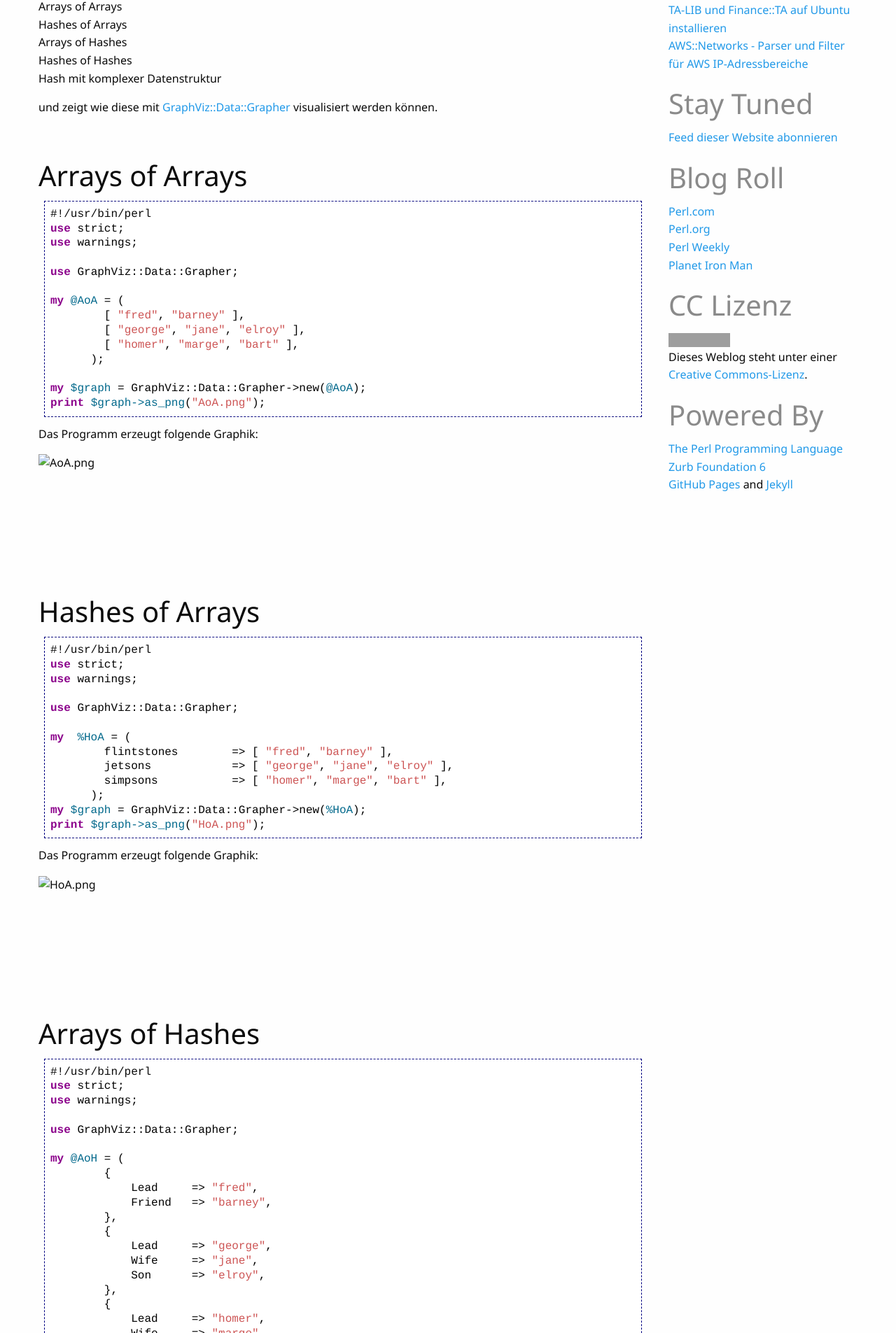
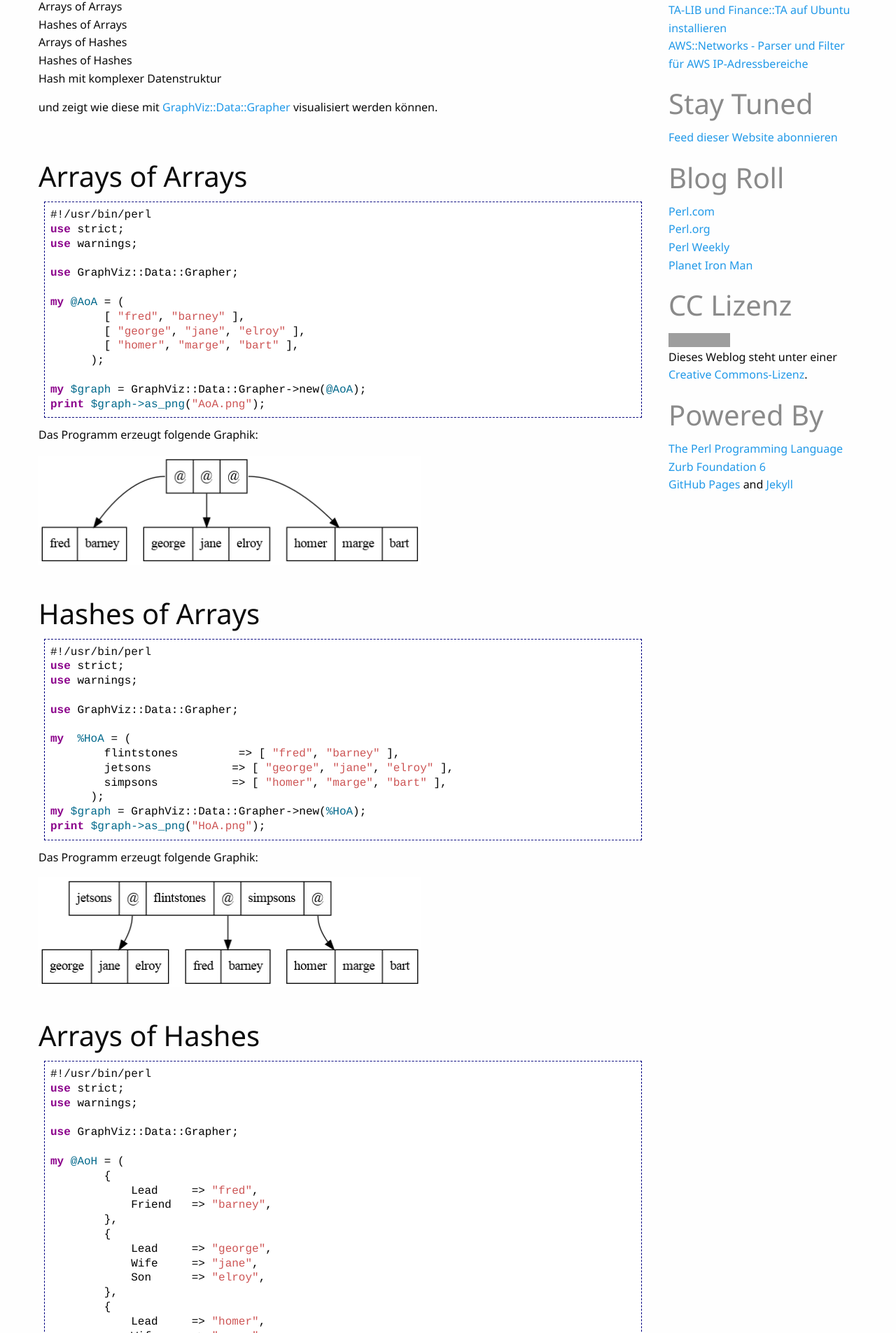
Before and after one commit to perl-howto/perl-howto.github.io, a Jekyll site: the page built from _posts/2008-08-19-datenstrukturen_visualisieren.html, in a window 1280 px wide. Shown: the part 449-2354 px from the top of the page at 70% size. Built offline with Jekyll 4.4.1, drawn with Linux system fonts in a browser that asks for light colours; grey boxes are pictures that could not be loaded.

Commit message:
Fixed images for Datenstrukturen visualisieren mit GraphViz::Data::Grapher

```diff
--- a/_posts/2008-08-19-datenstrukturen_visualisieren.html
+++ b/_posts/2008-08-19-datenstrukturen_visualisieren.html
@@ -15,6 +15,7 @@ categories:
 
 <p>
 Dieser Beitrag geht auf folgende häufig anzutreffende Datenstrukturen ein
+</p>
 <ul class="no-bullet">
 <li>Arrays of Arrays
 <li>Hashes of Arrays
@@ -22,6 +23,7 @@ Dieser Beitrag geht auf folgende häufig anzutreffende Datenstrukturen ein
 <li>Hashes of Hashes
 <li>Hash mit komplexer Datenstruktur
 </ul>
+<p>
 und zeigt wie diese mit <a href="http://search.cpan.org/perldoc?GraphViz::Data::Grapher">GraphViz::Data::Grapher</a>  visualisiert werden können.
 </p>
 <p>
@@ -50,7 +52,8 @@ und zeigt wie diese mit <a href="http://search.cpan.org/perldoc?GraphViz::Data::
 Das Programm erzeugt folgende Graphik:
 </p>
 
-<form mt:asset-id="10" class="mt-enclosure mt-enclosure-image" style="display: inline;"><img alt="AoA.png" src="{{ site.url }}/assets/gvdg/AoA.png" width="547" height="155"  style="" /></form>
+<img alt="AoA.png" src="{{ site.url }}/assets/images/gvdg/AoA.png" width="547" height="155"  style="" />
+
 <p>
 &nbsp;
 </p>
@@ -64,7 +67,7 @@ Das Programm erzeugt folgende Graphik:
 <span style=" color: #8B008B; font-weight:bold;">use</span> <span style=" color: #000000;">GraphViz::Data::Grapher</span><span style=" color: #000000;">;</span>
 
 <span style=" color: #8B008B; font-weight:bold;">my</span>  <span style=" color: #00688B;">%HoA</span> = <span style=" color: #000000;">(</span>
-        <span style=" color: #000000;">flintstones</span>        <span style=" color: #000000;">=&gt;</span> <span style=" color: #000000;">[</span> <span style=" color: #CD5555;">&quot;fred&quot;</span><span style=" color: #000000;">,</span> <span style=" color: #CD5555;">&quot;barney&quot;</span> <span style=" color: #000000;">]</span><span style=" color: #000000;">,</span>
+        <span style=" color: #000000;">flintstones</span>         <span style=" color: #000000;">=&gt;</span> <span style=" color: #000000;">[</span> <span style=" color: #CD5555;">&quot;fred&quot;</span><span style=" color: #000000;">,</span> <span style=" color: #CD5555;">&quot;barney&quot;</span> <span style=" color: #000000;">]</span><span style=" color: #000000;">,</span>
         <span style=" color: #000000;">jetsons</span>            <span style=" color: #000000;">=&gt;</span> <span style=" color: #000000;">[</span> <span style=" color: #CD5555;">&quot;george&quot;</span><span style=" color: #000000;">,</span> <span style=" color: #CD5555;">&quot;jane&quot;</span><span style=" color: #000000;">,</span> <span style=" color: #CD5555;">&quot;elroy&quot;</span> <span style=" color: #000000;">]</span><span style=" color: #000000;">,</span>
         <span style=" color: #000000;">simpsons</span>           <span style=" color: #000000;">=&gt;</span> <span style=" color: #000000;">[</span> <span style=" color: #CD5555;">&quot;homer&quot;</span><span style=" color: #000000;">,</span> <span style=" color: #CD5555;">&quot;marge&quot;</span><span style=" color: #000000;">,</span> <span style=" color: #CD5555;">&quot;bart&quot;</span> <span style=" color: #000000;">]</span><span style=" color: #000000;">,</span>
       <span style=" color: #000000;">)</span><span style=" color: #000000;">;</span>
@@ -75,8 +78,7 @@ Das Programm erzeugt folgende Graphik:
 <p>
 Das Programm erzeugt folgende Graphik:
 </p>
-
-<form mt:asset-id="12" class="mt-enclosure mt-enclosure-image" style="display: inline;"><img alt="HoA.png" src="{{ site.url }}/assets/gvdg/HoA.png" width="547" height="155"  style="" /></form>
+<img alt="HoA.png" src="{{ site.url }}/assets/images/gvdg/HoA.png" width="547" height="155"  style="" />
 <p>
 &nbsp;
 </p>
@@ -112,8 +114,7 @@ Das Programm erzeugt folgende Graphik:
 <p>
 Das Programm erzeugt folgende Graphik:
 </p>
-
-<form mt:asset-id="11" class="mt-enclosure mt-enclosure-image" style="display: inline;"><img alt="AoH.png" src="{{ site.url }}/assets/gvdg/AoH.png" width="755" height="251"  style="" /></form>
+<img alt="AoH.png" src="{{ site.url }}/assets/images/gvdg/AoH.png" width="755" height="251"  style="" />
 <p>
 &nbsp;
 </p>
@@ -150,7 +151,7 @@ Das Programm erzeugt folgende Graphik:
 <p>
 Das Programm erzeugt folgende Graphik:
 </p>
-<form mt:asset-id="13" class="mt-enclosure mt-enclosure-image" style="display: inline;"><img alt="HoH.png" src="{{ site.url }}/assets/gvdg/HoH.png" width="755" height="251"  style="" /></form>
+<img alt="HoH.png" src="{{ site.url }}/assets/images/gvdg/HoH.png" width="755" height="251"  style="" />
 <p>
 &nbsp;
 </p>
@@ -201,7 +202,7 @@ Das Programm erzeugt folgende Graphik:
 <p>
 Das Programm erzeugt folgende Graphik:
 </p>
-<form mt:asset-id="14" class="mt-enclosure mt-enclosure-image" style="display: inline;"><img alt="complex.png" src="{{ site.url }}/assets/gvdg/complex.png" width="2587" height="539"  style="" /></form>
+<img alt="complex.png" src="{{ site.url }}/assets/images/gvdg/complex.png" width="2587" height="539"  style="" />
 <p>
 &nbsp;
 </p>
```
